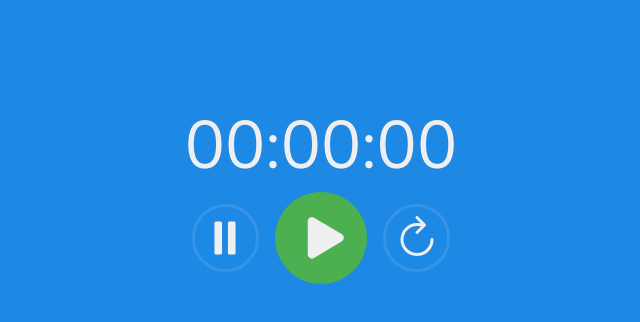
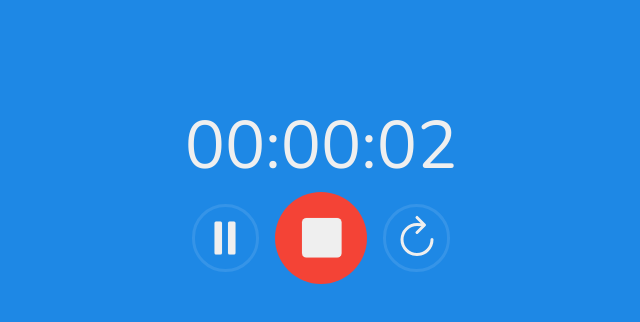
Before and after one commit to legloc/react-stopwatch, a React (Create React App) app: page / in a window 1280 px wide. Both pictures are taken after a click on the button 640 px from the left and 238 px from the top of the page. Shown: the top 322 px of the page, without its empty margins (319-959 px from the left). Built offline with nearby package versions, Linux system fonts and the light colour scheme.

Commit message:
Created basic functionality

```diff
--- a/src/App.js
+++ b/src/App.js
@@ -1,23 +1,29 @@
+import { useState, useEffect } from 'react'
+import { PauseButton, ResetButton, PlayButton, StopButton } from './components/Buttons'
 import './App.sass'
 
 const App = () => {
+  const [seconds, setSeconds] = useState(0)
+  const [isPaused, setPaused] = useState(true)
+
+  useEffect(() => {
+    if (!isPaused) {
+      const intervalId = setInterval(() => {
+        setSeconds(seconds => seconds + 1)
+      }, 1000)
+
+      return () => clearInterval(intervalId)
+    }
+  }, [isPaused])
+
   return (
     <div className="wrapper">
-
-      <span className="time">00:00:00</span>
-
+      <span className="time">00:00:{ seconds <= 9 ? '0' + seconds : seconds }</span>
       <div className="controls">
-        <button className="control btn-wait">
-          <ion-icon name="pause" />
-        </button>
-        <button className="control btn-play">
-          <ion-icon name="play" />
-        </button>
-        <button className="control btn-reset">
-          <ion-icon name="refresh" />
-        </button>
+        <PauseButton onClick={ () => setPaused(true) } />
+        { isPaused ? <PlayButton onClick={ () => setPaused(false) } /> : <StopButton onClick={ () => { setPaused(true); setSeconds(0) }} /> }
+        <ResetButton onClick={ () => setSeconds(0) } />
       </div>
-
     </div>
   )
 }
--- a/src/App.sass
+++ b/src/App.sass
@@ -37,16 +37,25 @@ body
     cursor: pointer
     outline: none
 
-    &.btn-play
-      background: #4caf50
+    &.btn-play-stop
       width: 1.6em
       height: 1.6em
       border: none
       font-size: 1.2em
-      padding-left: 15px
+      padding-left: 7px
 
-      &:active
-        background: #43a047
+      &.btn-play
+        background: #4caf50
+
+        &:active
+          background: #43a047
+
+      &.btn-stop
+        background: #f44336
+
+        &:active
+          background: #e53935
+
 
     &.btn-reset
       padding-bottom: 5px
--- /dev/null
+++ b/src/components/Buttons.js
@@ -0,0 +1,25 @@
+const PauseButton = ({ onClick }) => (
+  <button className="control btn-wait" onClick={ onClick }>
+    <ion-icon name="pause" />
+  </button>
+)
+
+const ResetButton = ({ onClick }) => (
+  <button className="control btn-reset" onClick={ onClick }>
+    <ion-icon name="refresh" />
+  </button>
+)
+
+const PlayButton = ({ onClick }) => (
+  <button className="control btn-play-stop btn-play" onClick={ onClick }>
+    <ion-icon name="play" />
+  </button>
+)
+
+const StopButton = ({ onClick }) => (
+  <button className="control btn-play-stop btn-stop" onClick={ onClick }>
+    <ion-icon name="stop" />
+  </button>
+)
+
+export { PauseButton, ResetButton, PlayButton, StopButton }
```
